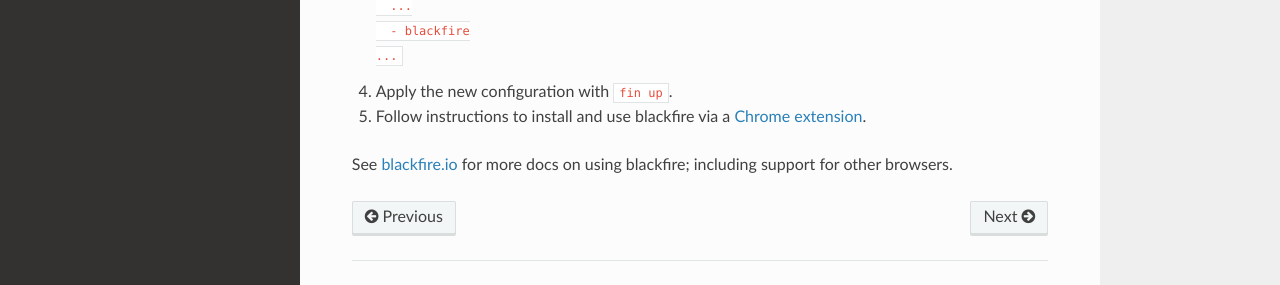
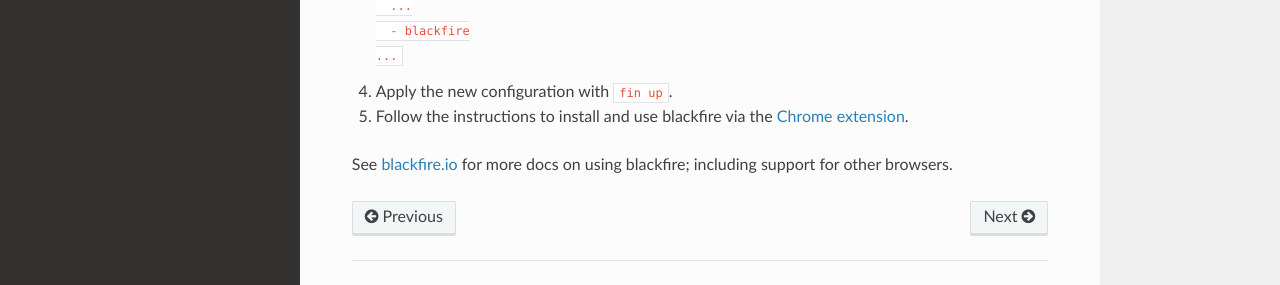
Before and after one commit to docksal/docksal, an MkDocs documentation site: the page built from docs/blackfire.md, in a window 1280 px wide and 1224 px high. Shown: the part 894-1179 px from the top of the window. Built offline with MkDocs 1.6.1, drawn with Linux system fonts in a browser that asks for light colours; nearby versions of some CDN libraries; old or Windows-style settings are respelled for this version of MkDocs.

Commit message:
Add the word 'the' to improve clarity in sentence

```diff
--- a/docs/blackfire.md
+++ b/docs/blackfire.md
@@ -40,6 +40,6 @@
 
 4. Apply the new configuration with `fin up`.
 
-5. Follow instructions to install and use blackfire via a [Chrome extension](https://blackfire.io/docs/integrations/chrome).
+5. Follow the instructions to install and use blackfire via the [Chrome extension](https://blackfire.io/docs/integrations/chrome).
 
 See [blackfire.io](https://blackfire.io/docs/introduction) for more docs on using blackfire; including support for other browsers.
```
